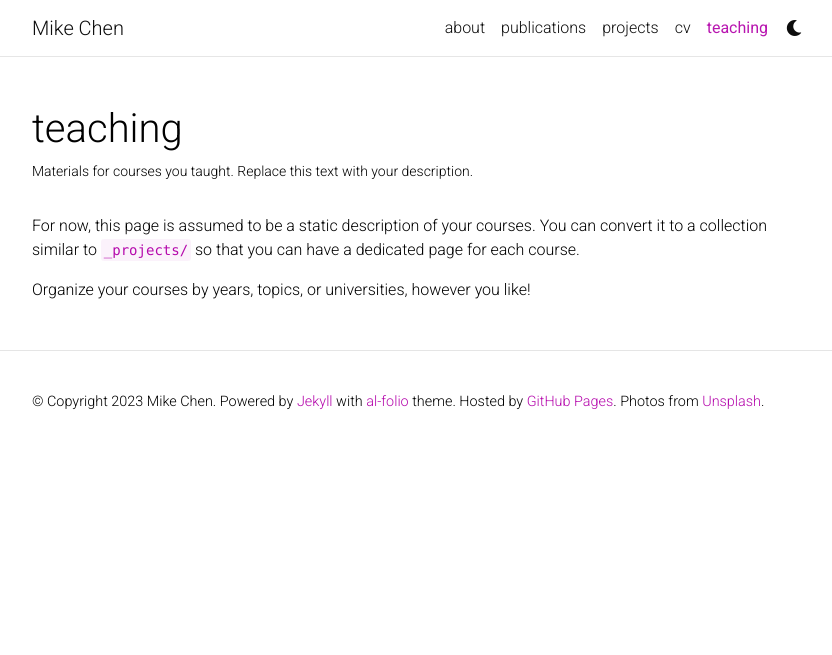
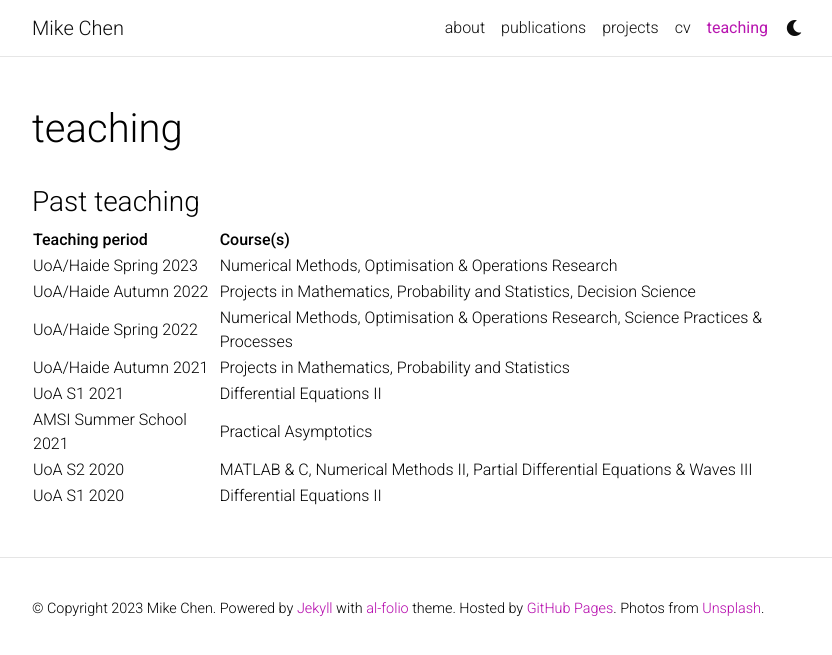
Before and after one commit to mikechen-maths/mikechen-maths.github.io, a Jekyll site: the page built from _pages/teaching.md, in a window 1280 px wide. Shown: the top 655 px of the page, without its empty margins (223-1055 px from the left). Built offline with Jekyll 4.4.1, drawn with Linux system fonts in a browser that asks for light colours; comment, search, counter and statistics services are not loaded; a style sheet for code colours, icons or effects is not loaded.

Commit message:
teaching

```diff
--- a/_pages/teaching.md
+++ b/_pages/teaching.md
@@ -2,11 +2,20 @@
 layout: page
 permalink: /teaching/
 title: teaching
-description: Materials for courses you taught. Replace this text with your description.
+description:
 nav: true
 nav_order: 5
 ---
 
-For now, this page is assumed to be a static description of your courses. You can convert it to a collection similar to `_projects/` so that you can have a dedicated page for each course.
+### Past teaching
 
-Organize your courses by years, topics, or universities, however you like!
+| **Teaching period** | **Course(s)** |
+|-----------------|--------|
+| UoA/Haide Spring 2023 | Numerical Methods, Optimisation & Operations Research |
+| UoA/Haide Autumn 2022 | Projects in Mathematics, Probability and Statistics, Decision Science |
+| UoA/Haide Spring 2022 | Numerical Methods, Optimisation & Operations Research, Science Practices & Processes |
+| UoA/Haide Autumn 2021 | Projects in Mathematics, Probability and Statistics |
+| UoA S1 2021 | Differential Equations II |
+| AMSI Summer School 2021 | Practical Asymptotics |
+| UoA S2 2020 | MATLAB & C, Numerical Methods II, Partial Differential Equations & Waves III |
+| UoA S1 2020 | Differential Equations II |
```
